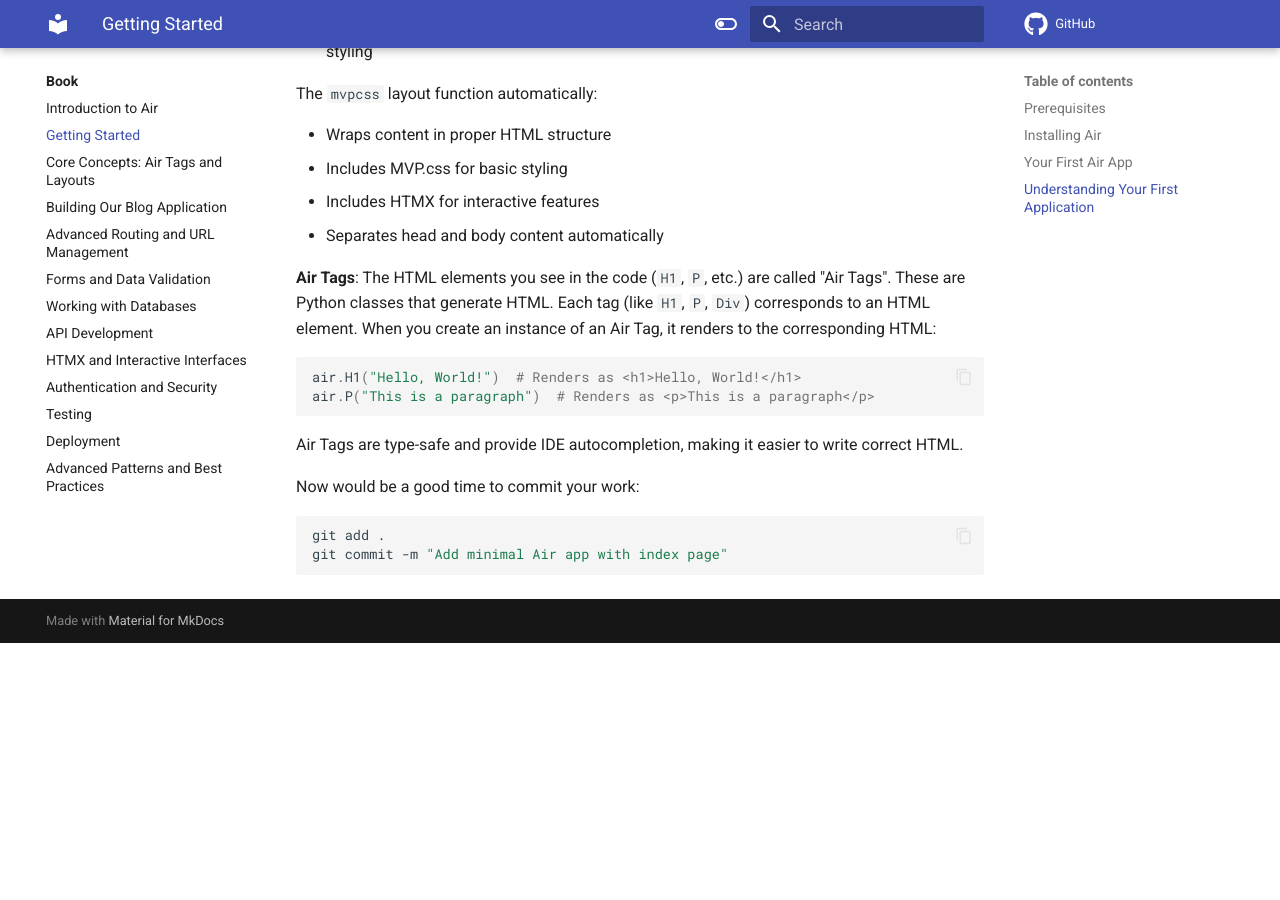
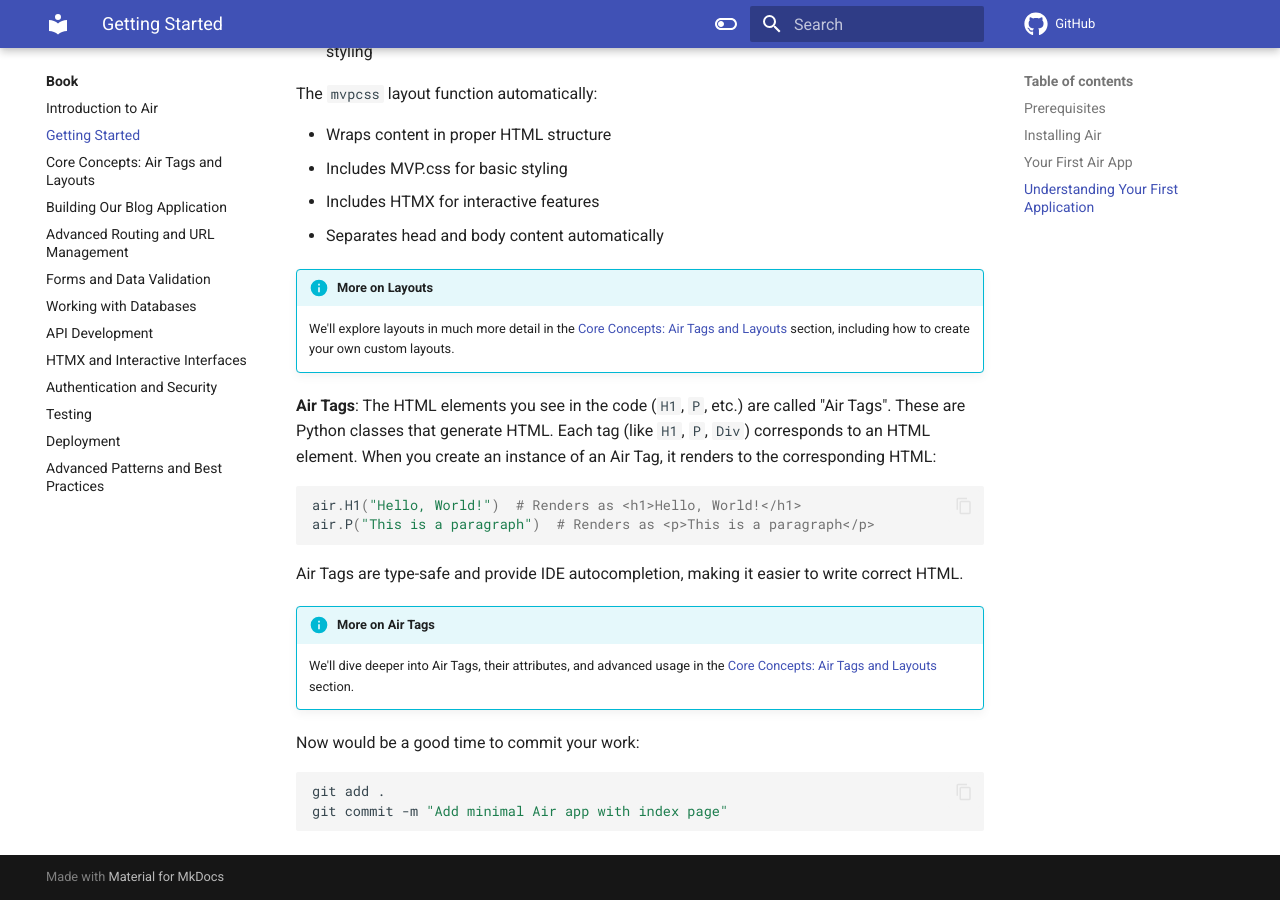
Before and after one commit to feldroy/air, an MkDocs documentation site: the page built from docs/book/02-getting-started.md, in a window 1280 px wide and 900 px high, scrolled down 3430 px. Built offline with MkDocs 1.6.1 and Material for MkDocs 9.7.7, drawn with Linux system fonts in a browser that asks for light colours; comment, search, counter and statistics services are not loaded; before the commit the page ends 4073 px from its top, so only the background shows below that.

Commit message:
Add boxes to reassure readers about this just being a quick taste of mvpcss and Air Tags

````diff
--- a/docs/book/02-getting-started.md
+++ b/docs/book/02-getting-started.md
@@ -152,6 +152,9 @@ The `mvpcss` layout function automatically:
 - Includes HTMX for interactive features
 - Separates head and body content automatically
 
+!!! info "More on Layouts"
+    We'll explore layouts in much more detail in the [Core Concepts: Air Tags and Layouts](03-core-concepts.md) section, including how to create your own custom layouts.
+
 **Air Tags**: The HTML elements you see in the code (`H1`, `P`, etc.) are called "Air Tags". These are Python classes that generate HTML. Each tag (like `H1`, `P`, `Div`) corresponds to an HTML element. When you create an instance of an Air Tag, it renders to the corresponding HTML:
 
 ```python
@@ -161,6 +164,9 @@ air.P("This is a paragraph")  # Renders as <p>This is a paragraph</p>
 
 Air Tags are type-safe and provide IDE autocompletion, making it easier to write correct HTML.
 
+!!! info "More on Air Tags"
+    We'll dive deeper into Air Tags, their attributes, and advanced usage in the [Core Concepts: Air Tags and Layouts](03-core-concepts.md) section.
+
 Now would be a good time to commit your work:
 
 ```bash
````
